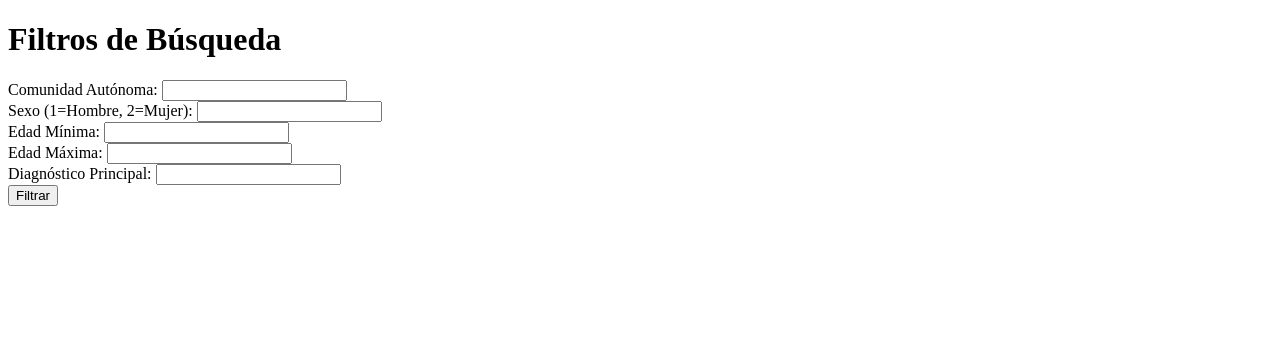
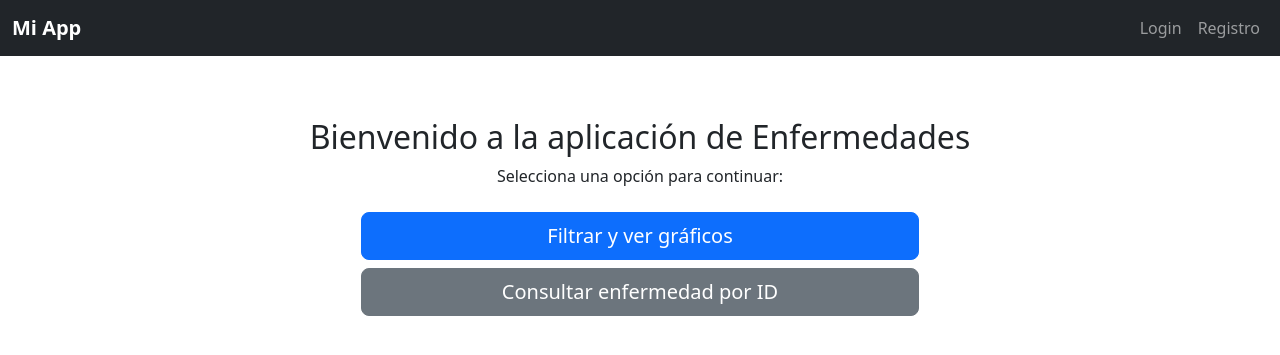
Before and after one commit to Lucy-syu/malackathon2026, a Flask app: template templates/index.html in a window 1280 px wide. Shown: the top 355 px of the page. Run offline with Flask 3, Linux system fonts and the light colour scheme; the template is opened without the code that fills it, so the values that code supplies are empty; some libraries are stand-ins or nearby versions.

Commit message:
gestion de usuarios añadido

```diff
--- a/app.py
+++ b/app.py
@@ -1,20 +1,51 @@
-from flask import Flask, render_template, request
+from flask import Flask, render_template, request, redirect, url_for, flash
+from flask_login import LoginManager, UserMixin, login_user, login_required, logout_user, current_user
+from werkzeug.security import generate_password_hash, check_password_hash
 import pandas as pd
 import plotly.express as px
-import LoadData  # Tu módulo LoadData.py
-import re  # Para sanitizar inputs
+import LoadData
+import re
 
 app = Flask(__name__)
+app.secret_key = 'supersecretkey'
 
-# Función auxiliar para sanitizar inputs y evitar inyecciones SQL
+# Configurar Flask-Login
+login_manager = LoginManager()
+login_manager.init_app(app)
+login_manager.login_view = 'login'
+
+# ------------------------------
+# Clase de usuario
+# ------------------------------
+class User(UserMixin):
+    def __init__(self, id, username, password):
+        self.id = id
+        self.username = username
+        self.password = password
+
+@login_manager.user_loader
+def load_user(user_id):
+    conn = LoadData.conexionBD()
+    cursor = conn.cursor()
+    cursor.execute("SELECT id, username, password FROM USUARIOS WHERE id = :1", [user_id])
+    user = cursor.fetchone()
+    conn.close()
+    if user:
+        return User(user[0], user[1], user[2])
+    return None
+
+# ------------------------------
+# Función auxiliar para sanitizar inputs
+# ------------------------------
 def sanitize_input(value):
     if not value:
         return None
-    # Eliminar caracteres peligrosos y limitar longitud
     value = re.sub(r'[^\w\s-]', '', value.strip())[:100]
     return value if value else None
 
-# Funciones auxiliares para generar gráficos (reutilizables)
+# ------------------------------
+# Funciones para generar gráficos
+# ------------------------------
 def generate_bar_chart(df, x_col, y_col, title):
     fig = px.bar(df, x=x_col, y=y_col, title=title)
     return fig.to_html(full_html=False)
@@ -27,22 +58,82 @@ def generate_histogram(df, x_col, title):
     fig = px.histogram(df, x=x_col, title=title)
     return fig.to_html(full_html=False)
 
-@app.route('/', methods=["GET", "POST"])
+# ------------------------------
+# Rutas de usuario
+# ------------------------------
+@app.route('/register', methods=['GET','POST'])
+def register():
+    if request.method == 'POST':
+        username = request.form['username']
+        password = request.form['password']
+        hashed_password = generate_password_hash(password, method='pbkdf2:sha256')
+
+        conn = LoadData.conexionBD()
+        cursor = conn.cursor()
+        try:
+            cursor.execute("INSERT INTO USUARIOS (username, password) VALUES (:1, :2)", [username, hashed_password])
+            conn.commit()
+            flash('Usuario registrado con éxito!', 'success')
+            return redirect(url_for('login'))
+        except Exception as e:
+            print("Error al registrar usuario:", e)
+            flash('El usuario ya existe o hubo un error.', 'danger')
+        finally:
+            conn.close()
+    return render_template('register.html')
+
+@app.route('/login', methods=['GET','POST'])
+def login():
+    if request.method == 'POST':
+        username = request.form['username']
+        password = request.form['password']
+
+        conn = LoadData.conexionBD()
+        cursor = conn.cursor()
+        cursor.execute("SELECT id, username, password FROM USUARIOS WHERE username = :1", [username])
+        user = cursor.fetchone()
+        conn.close()
+
+        if user and check_password_hash(user[2], password):
+            login_user(User(user[0], user[1], user[2]))
+            return redirect(url_for('index'))
+        else:
+            flash('Usuario o contraseña incorrecta', 'danger')
+
+    return render_template('login.html')
+
+@app.route('/logout')
+@login_required
+def logout():
+    logout_user()
+    return redirect(url_for('login'))
+
+# ------------------------------
+# Página principal (panel de navegación)
+# ------------------------------
+@app.route('/')
+@login_required
 def index():
+    return render_template('index.html')  # panel de navegación
+
+# ------------------------------
+# Dashboard con filtros y gráficos
+# ------------------------------
+@app.route('/dashboard', methods=['GET','POST'])
+@login_required
+def dashboard():
     resultados = None
     plot_bar = None
     plot_pie = None
     plot_hist = None
 
     if request.method == "POST":
-        # Obtener y sanitizar filtros del formulario
         comunidad = sanitize_input(request.form.get("comunidad"))
         sexo = request.form.get("sexo")
         edad_min = request.form.get("edad_min")
         edad_max = request.form.get("edad_max")
         diagnostico = sanitize_input(request.form.get("diagnostico"))
 
-        # Construir consulta SQL con filtros
         consulta = 'SELECT * FROM ENFERMEDAD WHERE 1=1'
         params = []
 
@@ -50,61 +141,56 @@ def index():
             consulta += ' AND UPPER("Comunidad Autónoma") = UPPER(:1)'
             params.append(comunidad)
         if sexo and sexo.isdigit():
-            consulta += ' AND SEXO = :{}'.format(len(params) + 1)
+            consulta += ' AND SEXO = :{}'.format(len(params)+1)
             params.append(int(sexo))
         if edad_min and edad_min.isdigit():
-            consulta += ' AND EDAD >= :{}'.format(len(params) + 1)
+            consulta += ' AND EDAD >= :{}'.format(len(params)+1)
             params.append(int(edad_min))
         if edad_max and edad_max.isdigit():
-            consulta += ' AND EDAD <= :{}'.format(len(params) + 1)
+            consulta += ' AND EDAD <= :{}'.format(len(params)+1)
             params.append(int(edad_max))
         if diagnostico:
-            consulta += ' AND UPPER("Diagnóstico Principal") LIKE UPPER(:{})'.format(len(params) + 1)
+            consulta += ' AND UPPER("Diagnóstico Principal") LIKE UPPER(:{})'.format(len(params)+1)
             params.append(f'%{diagnostico}%')
 
-        # Limitar resultados para rendimiento
         consulta += ' FETCH FIRST 100 ROWS ONLY'
 
         try:
-            # Usar realizarConsulta, pero necesitamos ajustar porque no soporta params directamente
             if comunidad and len(params) == 1:
-                # Usar la función específica si solo se filtra por comunidad
                 df = LoadData.devolverPorComunidadAutonoma(comunidad)
             else:
-                # Para consultas personalizadas, usamos realizarConsulta
-                # Como no soporta params, usamos una versión modificada internamente
                 connection = LoadData.conexionBD()
                 df = pd.read_sql(consulta, connection, params=params)
                 connection.close()
 
             resultados = df.to_dict(orient='records')
 
-            # Generar visualizaciones si hay datos
             if not df.empty:
-                # Gráfico de barras: Casos por Comunidad Autónoma
                 df_grouped_comunidad = df.groupby('Comunidad Autónoma').size().reset_index(name='Count')
                 plot_bar = generate_bar_chart(df_grouped_comunidad, 'Comunidad Autónoma', 'Count', 'Casos por Comunidad Autónoma')
 
-                # Gráfico de pie: Distribución por Sexo
                 df_grouped_sexo = df.groupby('SEXO').size().reset_index(name='Count')
-                df_grouped_sexo['SEXO'] = df_grouped_sexo['SEXO'].map({1: 'Hombre', 2: 'Mujer', 0: 'Otro'})
+                df_grouped_sexo['SEXO'] = df_grouped_sexo['SEXO'].map({1:'Hombre',2:'Mujer',0:'Otro'})
                 plot_pie = generate_pie_chart(df_grouped_sexo, 'Count', 'SEXO', 'Distribución por Sexo')
 
-                # Histograma: Distribución de Edades
                 plot_hist = generate_histogram(df, 'EDAD', 'Distribución de Edades')
         except Exception as e:
             return render_template("error.html", error=str(e))
 
-    return render_template("index.html", resultados=resultados, plot_bar=plot_bar, plot_pie=plot_pie, plot_hist=plot_hist)
+    return render_template("dashboard.html", resultados=resultados, plot_bar=plot_bar, plot_pie=plot_pie, plot_hist=plot_hist)
 
+# ------------------------------
+# Consulta por ID de enfermedad
+# ------------------------------
 @app.route('/usuario', methods=["GET", "POST"])
+@login_required
 def usuario():
     resultados = None
     if request.method == "POST":
         id_enfermedad = request.form.get("id")
         if id_enfermedad and id_enfermedad.isdigit():
             try:
-                consulta = f"SELECT * FROM ENFERMEDAD WHERE INDICE = :1"
+                consulta = "SELECT * FROM ENFERMEDAD WHERE INDICE = :1"
                 connection = LoadData.conexionBD()
                 df = pd.read_sql(consulta, connection, params=[int(id_enfermedad)])
                 connection.close()
@@ -115,5 +201,8 @@ def usuario():
             return render_template("error.html", error="ID inválido")
     return render_template("usuario.html", resultados=resultados)
 
+# ------------------------------
+# Ejecutar app
+# ------------------------------
 if __name__ == '__main__':
     app.run(debug=True)
--- a/main.py
+++ b/main.py
@@ -1,4 +1,5 @@
 import LoadData
 import pandas as pd
-consulta = "SELECT * FROM ENFERMEDAD WHERE 'COMUNIDAD AUTÓNOMA' not in 'ANDALUCÍA'"
-print(LoadData.realizarConsulta(consulta))
+prompt = "Muéstrame los 10 primeros pacientes con enfermedad respiratoria en Andalucía"
+df = LoadData.consultaLenguajeNatural(prompt)
+print(df.head())
--- a/requirements.txt
+++ b/requirements.txt
@@ -5,3 +5,4 @@ git-filter-repo
 pandas
 plotly==5.24.0
 gunicorn==23.0.0
+flask_login
--- /dev/null
+++ b/templates/base.html
@@ -0,0 +1,62 @@
+<!DOCTYPE html>
+<html lang="es">
+<head>
+    <meta charset="UTF-8">
+    <title>{% block title %}Mi Aplicación{% endblock %}</title>
+    <link rel="stylesheet" href="https://cdn.jsdelivr.net/npm/bootstrap@5.3.2/dist/css/bootstrap.min.css">
+    <style>
+        body {
+            padding-top: 70px;
+        }
+        .navbar-brand {
+            font-weight: bold;
+        }
+    </style>
+</head>
+<body>
+    <!-- Barra de navegación -->
+    <nav class="navbar navbar-expand-lg navbar-dark bg-dark fixed-top">
+        <div class="container-fluid">
+            <a class="navbar-brand" href="{{ url_for('index') }}">Mi App</a>
+            <button class="navbar-toggler" type="button" data-bs-toggle="collapse" data-bs-target="#navbarNav">
+                <span class="navbar-toggler-icon"></span>
+            </button>
+            <div class="collapse navbar-collapse justify-content-end" id="navbarNav">
+                <ul class="navbar-nav">
+                    {% if current_user.is_authenticated %}
+                        <li class="nav-item">
+                            <span class="nav-link">Hola, {{ current_user.username }}!</span>
+                        </li>
+                        <li class="nav-item">
+                            <a class="nav-link" href="{{ url_for('logout') }}">Cerrar sesión</a>
+                        </li>
+                    {% else %}
+                        <li class="nav-item">
+                            <a class="nav-link" href="{{ url_for('login') }}">Login</a>
+                        </li>
+                        <li class="nav-item">
+                            <a class="nav-link" href="{{ url_for('register') }}">Registro</a>
+                        </li>
+                    {% endif %}
+                </ul>
+            </div>
+        </div>
+    </nav>
+
+    <div class="container">
+        <!-- Mostrar mensajes flash -->
+        {% with messages = get_flashed_messages(with_categories=true) %}
+            {% if messages %}
+                {% for category, message in messages %}
+                    <div class="alert alert-{{ category }} mt-2">{{ message }}</div>
+                {% endfor %}
+            {% endif %}
+        {% endwith %}
+
+        <!-- Contenido principal -->
+        {% block content %}{% endblock %}
+    </div>
+
+    <script src="https://cdn.jsdelivr.net/npm/bootstrap@5.3.2/dist/js/bootstrap.bundle.min.js"></script>
+</body>
+</html>
--- a/templates/index.html
+++ b/templates/index.html
@@ -1,47 +1,14 @@
-<!DOCTYPE html>
-<html>
-<head>
-    <title>Visualización de Datos Médicos</title>
-    <script src="https://cdn.plot.ly/plotly-latest.min.js"></script>
-</head>
-<body>
-    <h1>Filtros de Búsqueda</h1>
-    <form method="POST">
-        Comunidad Autónoma: <input type="text" name="comunidad"><br>
-        Sexo (1=Hombre, 2=Mujer): <input type="number" name="sexo"><br>
-        Edad Mínima: <input type="number" name="edad_min"><br>
-        Edad Máxima: <input type="number" name="edad_max"><br>
-        Diagnóstico Principal: <input type="text" name="diagnostico"><br>
-        <input type="submit" value="Filtrar">
-    </form>
+{% extends "base.html" %}
 
-    {% if resultados %}
-        <h2>Resultados</h2>
-        <table border="1">
-            <tr>
-                {% for key in resultados[0].keys() %}
-                    <th>{{ key }}</th>
-                {% endfor %}
-            </tr>
-            {% for row in resultados %}
-                <tr>
-                    {% for value in row.values() %}
-                        <td>{{ value }}</td>
-                    {% endfor %}
-                </tr>
-            {% endfor %}
-        </table>
+{% block title %}Inicio{% endblock %}
 
-        <h2>Visualizaciones</h2>
-        {% if plot_bar %}
-            <div>{{ plot_bar | safe }}</div>
-        {% endif %}
-        {% if plot_pie %}
-            <div>{{ plot_pie | safe }}</div>
-        {% endif %}
-        {% if plot_hist %}
-            <div>{{ plot_hist | safe }}</div>
-        {% endif %}
-    {% endif %}
-</body>
-</html>
+{% block content %}
+<div class="text-center mt-5">
+    <h2>Bienvenido a la aplicación de Enfermedades</h2>
+    <p>Selecciona una opción para continuar:</p>
+    <div class="d-grid gap-2 col-6 mx-auto mt-4">
+        <a href="{{ url_for('dashboard') }}" class="btn btn-primary btn-lg">Filtrar y ver gráficos</a>
+        <a href="{{ url_for('usuario') }}" class="btn btn-secondary btn-lg">Consultar enfermedad por ID</a>
+    </div>
+</div>
+{% endblock %}
```
Also changed, not shown: LoadData.py (+57 -0 lines), templates/dashboard.html (added, +70 -0 lines), templates/error.html (+10 -9 lines), templates/login.html (added, +35 -0 lines), templates/register.html (added, +25 -0 lines), templates/usuario.html (+24 -14 lines).
